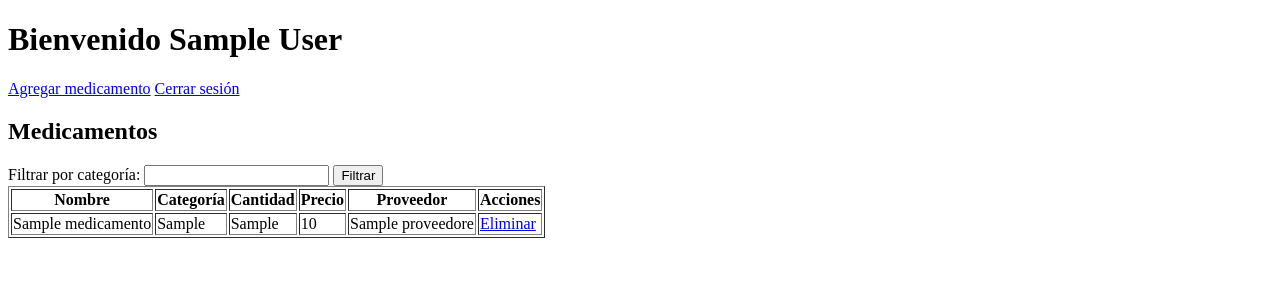
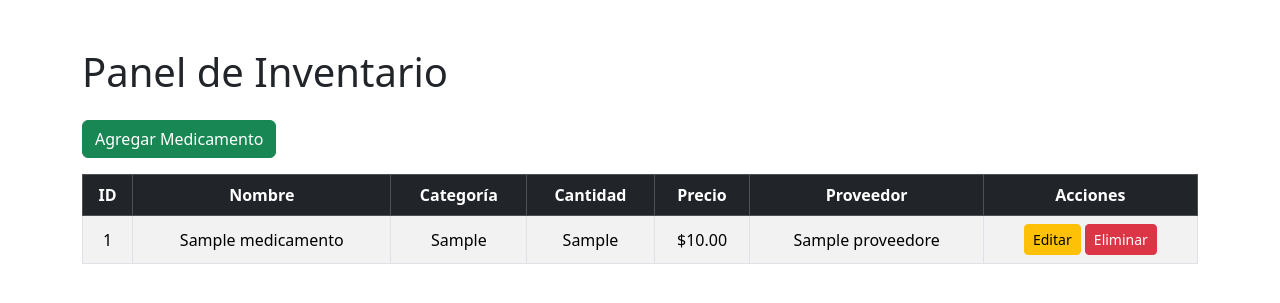
Before and after one commit to haun123/EvaluacionPracticaU3, a PHP site: page /panel.php in a window 1280 px wide. Shown: the top 303 px of the page. Run offline with PHP 8.4, Linux system fonts and the light colour scheme; the visitor is signed in with stand-in values (Sample User, id 1); tables that the repository leaves empty or names only in its code hold one stand-in row (values such as "Sample post").

Commit message:
cambio a las tablas

```diff
--- a/panel.php
+++ b/panel.php
@@ -2,6 +2,7 @@
 session_start();
 require_once "conexion.php";
 
+// Verificar que haya sesión activa
 if (!isset($_SESSION['id'])) {
     header("Location: login.php");
     exit;
@@ -10,31 +11,13 @@ if (!isset($_SESSION['id'])) {
 $db = new Database();
 $pdo = $db->conectar();
 
-// Filtro por categoría (GET)
-$categoriaFiltro = $_GET['categoria'] ?? '';
-
-if ($categoriaFiltro != '') {
-    $stmt = $pdo->prepare("SELECT m.*, p.nombre AS proveedor FROM medicamentos m
+// Obtener todos los medicamentos
+$stmt = $pdo->prepare("SELECT m.*, p.nombre AS proveedor_nombre
+                       FROM medicamentos m
                        LEFT JOIN proveedores p ON m.proveedor_id = p.id
-                           WHERE m.categoria = :cat");
-    $stmt->bindParam(":cat", $categoriaFiltro);
+                       ORDER BY m.id ASC");
 $stmt->execute();
-} else {
-    $stmt = $pdo->query("SELECT m.*, p.nombre AS proveedor FROM medicamentos m
-                         LEFT JOIN proveedores p ON m.proveedor_id = p.id");
-}
-
 $medicamentos = $stmt->fetchAll(PDO::FETCH_ASSOC);
-
-// Eliminar medicamento
-if (isset($_GET['eliminar'])) {
-    $idEliminar = (int)$_GET['eliminar'];
-    $stmtDel = $pdo->prepare("DELETE FROM medicamentos WHERE id = :id");
-    $stmtDel->bindParam(":id", $idEliminar);
-    $stmtDel->execute();
-    header("Location: panel.php");
-    exit;
-}
 ?>
 
 <!DOCTYPE html>
@@ -42,23 +25,19 @@ if (isset($_GET['eliminar'])) {
 <head>
     <meta charset="UTF-8">
     <title>Panel de Inventario</title>
+    <link href="https://cdn.jsdelivr.net/npm/bootstrap@5.3.8/dist/css/bootstrap.min.css" rel="stylesheet">
 </head>
 <body>
 
-<h1>Bienvenido <?= $_SESSION['nombre'] ?></h1>
-<a href="registro.php">Agregar medicamento</a>
-<a href="login.php?logout=true">Cerrar sesión</a>
+<div class="container mt-5">
+    <h1 class="mb-4">Panel de Inventario</h1>
 
-<h2>Medicamentos</h2>
+    <a href="registro.php" class="btn btn-success mb-3">Agregar Medicamento</a>
 
-<form method="GET">
-    <label>Filtrar por categoría:</label>
-    <input type="text" name="categoria">
-    <button type="submit">Filtrar</button>
-</form>
-
-<table border="1">
+    <table class="table table-striped table-bordered text-center align-middle">
+        <thead class="table-dark">
             <tr>
+                <th>ID</th>
                 <th>Nombre</th>
                 <th>Categoría</th>
                 <th>Cantidad</th>
@@ -66,19 +45,26 @@ if (isset($_GET['eliminar'])) {
                 <th>Proveedor</th>
                 <th>Acciones</th>
             </tr>
-    <?php foreach($medicamentos as $m): ?>
+        </thead>
+        <tbody>
+        <?php foreach ($medicamentos as $m): ?>
             <tr>
+                <td><?= $m['id'] ?></td>
                 <td><?= $m['nombre'] ?></td>
                 <td><?= $m['categoria'] ?></td>
                 <td><?= $m['cantidad'] ?></td>
-        <td><?= $m['precio'] ?></td>
-        <td><?= $m['proveedor'] ?></td>
+                <td>$<?= number_format($m['precio'],2) ?></td>
+                <td><?= $m['proveedor_nombre'] ?></td>
                 <td>
-            <a href="panel.php?eliminar=<?= $m['id'] ?>" onclick="return confirm('¿Eliminar?')">Eliminar</a>
+                    <a href="editar.php?id=<?= $m['id'] ?>" class="btn btn-warning btn-sm">Editar</a>
+                    <a href="eliminar.php?id=<?= $m['id'] ?>" class="btn btn-danger btn-sm"
+                       onclick="return confirm('¿Estás seguro que deseas eliminar este medicamento?');">Eliminar</a>
                 </td>
             </tr>
         <?php endforeach; ?>
+        </tbody>
     </table>
+</div>
 
 </body>
 </html>
```
Lines whose indentation alone changed are shown as unchanged.
